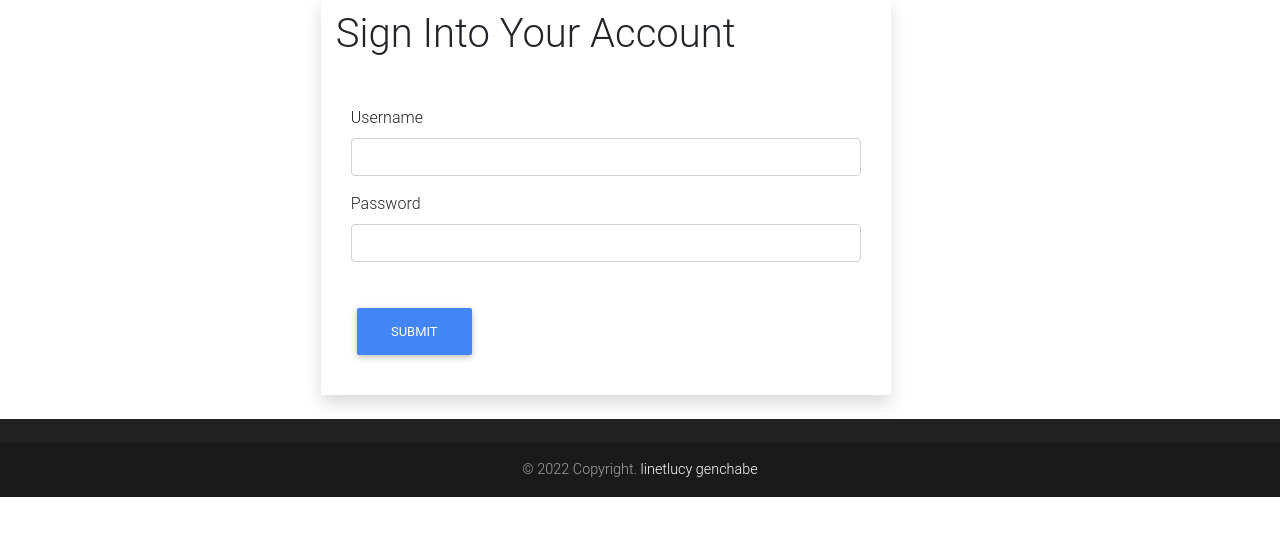
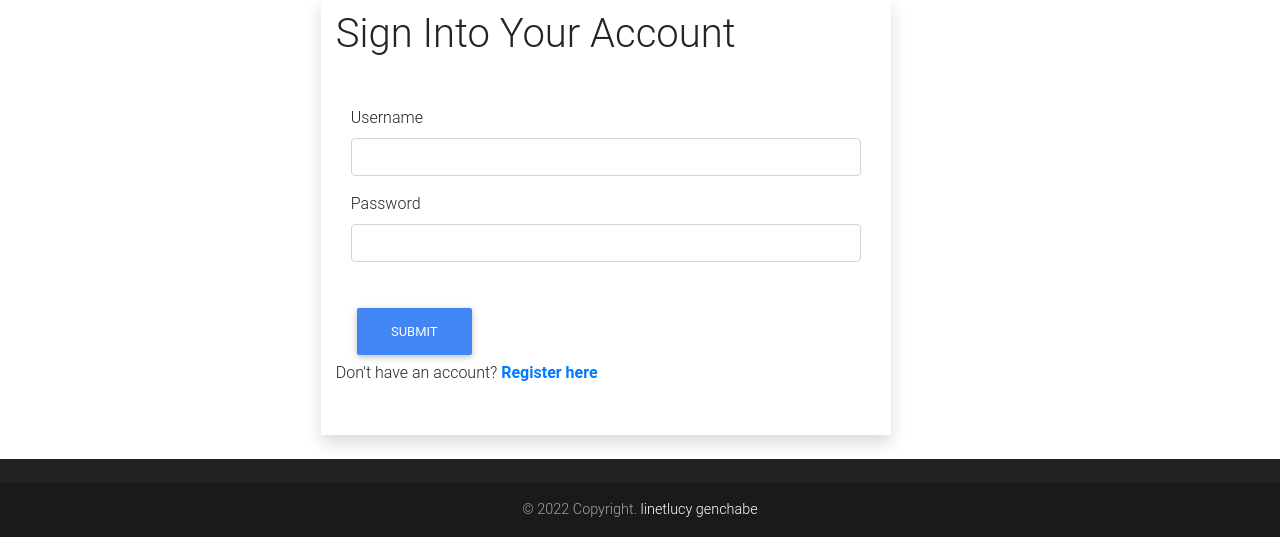
Before and after one commit to linetlucy-genchabe/Neighbourhood-Trends, a Django app: page /accounts/login/ in a window 1280 px wide. Shown: the part 260-800 px from the top of the page. Run offline with Django 3.2, Linux system fonts and the light colour scheme; some libraries are stand-ins or nearby versions.

Commit message:
added link to register

```diff
--- a/trends/templates/registration/login.html
+++ b/trends/templates/registration/login.html
@@ -18,6 +18,8 @@
                 <button type="submit" class="btn btn-primary">Submit</button>
             </div>
         </form>
+       <p> Don't have an account? <a class=' font-weight-bold' href="/accounts/register">Register here</a>
+       </p>
         </div>
     </div>
 </div>
```
